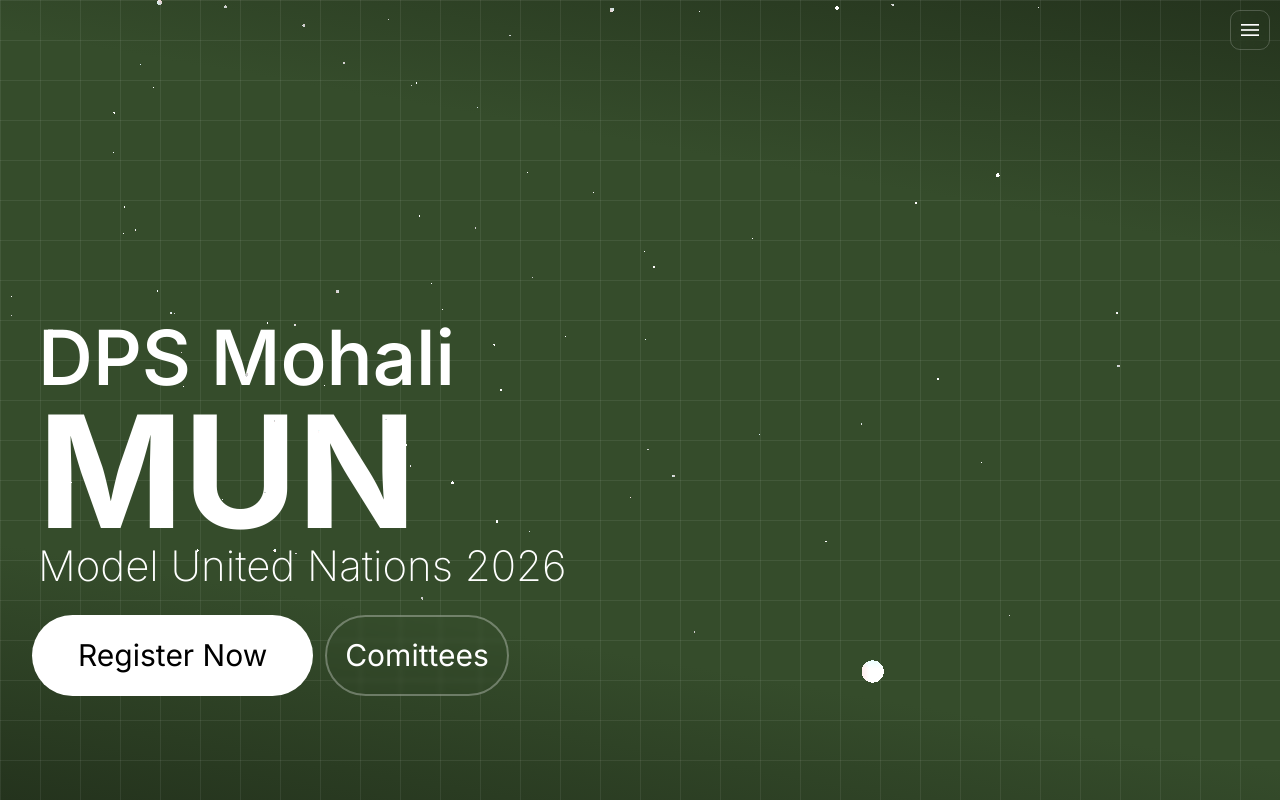
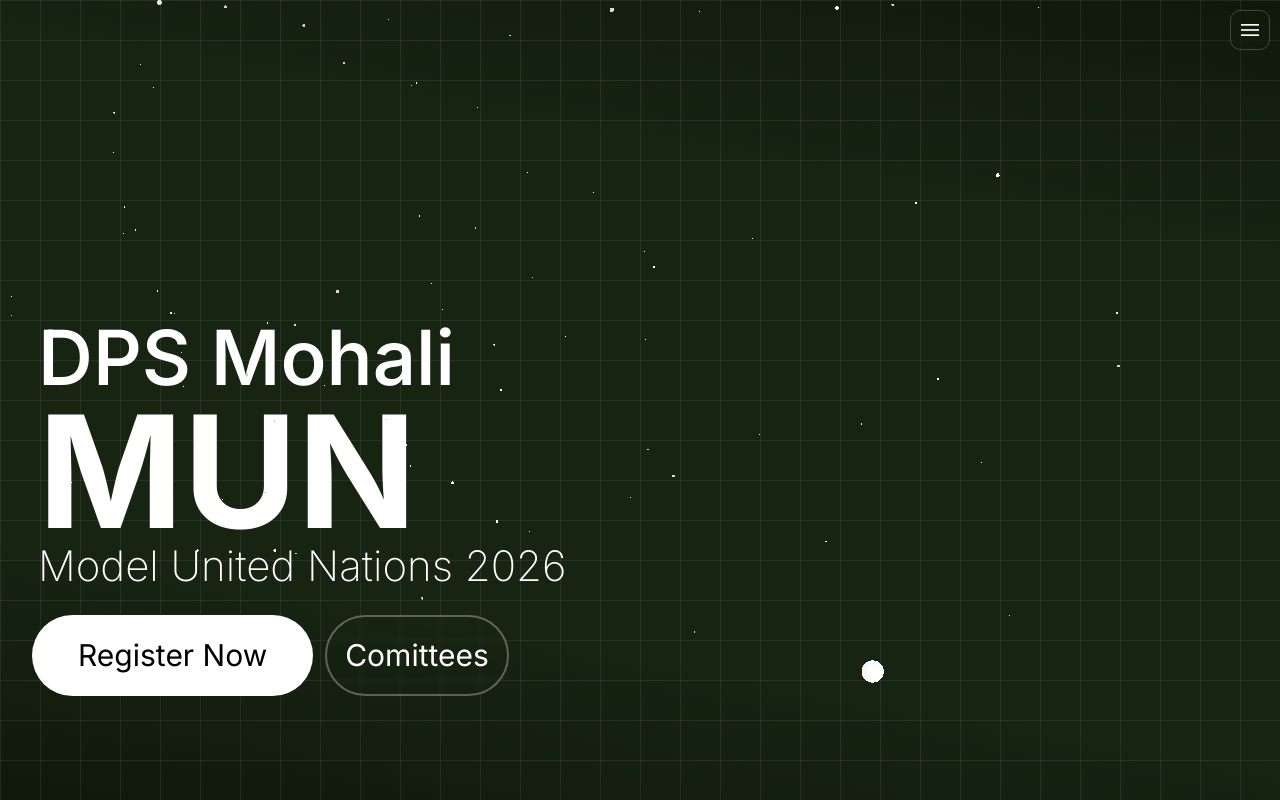
Before and after one commit to dpsmun/dpsmun.github.io, a React (Vite) app: page / in a window 1280 px wide. Shown: the top 800 px of the page. Built offline with nearby package versions, Linux system fonts and the light colour scheme.

Commit message:
Feat(Theme): Set default theme to darker green

```diff
--- a/src/App.tsx
+++ b/src/App.tsx
@@ -20,7 +20,7 @@
   //stars
   const [particlesOn, setParticlesOn] = useState(true);
   //theme var
-  const [theme, setTheme] = useState<Theme>("darkGreen");
+  const [theme, setTheme] = useState<Theme>("darkerGreen");
 
   const themes: Record<Theme, string> = {
     black: "linear-gradient(10deg, #2b2b2b 0%, #000000 15%, #000000 85%, #2b2b2b 100%)",
```
